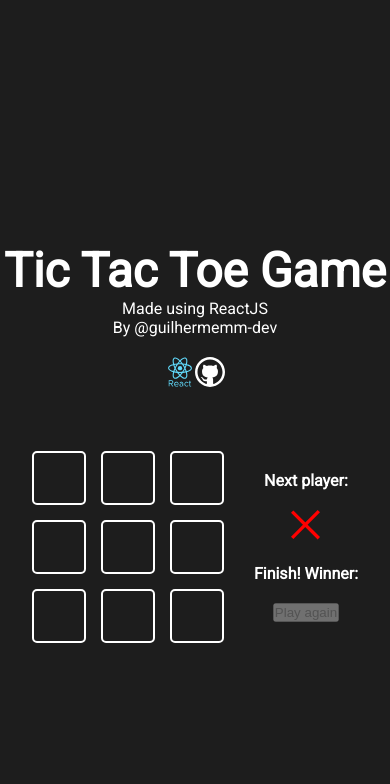
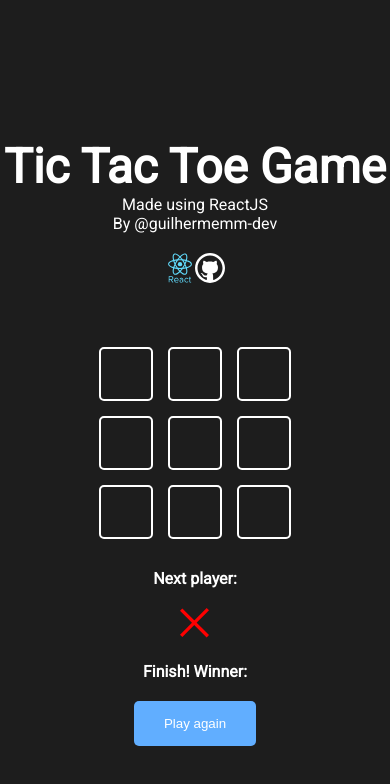
Before and after one commit to gmartins-dev/reactProjeto1, a Next.js app: page / in a window 390 px wide. Shown: the top 784 px of the page. Built offline with nearby package versions, Linux system fonts and the light colour scheme.

Commit message:
aula responsividade final

```diff
--- a/src/components/button/Button.module.css
+++ b/src/components/button/Button.module.css
@@ -1,5 +1,25 @@
 
 
 .button{
+    padding: 15px 30px;
+    border-radius: 5px;
+    cursor: pointer;
+    border: none;
+    background-color: blue;
+    color: white;
+}
+
+
+
+.button:hover{
+
+    background-color: aqua;
 
 }
+
+.button:disabled{
+
+    cursor: default;
+    background-color: #61AEFF;
+
+}
--- a/src/components/game/Game.module.css
+++ b/src/components/game/Game.module.css
@@ -11,5 +11,14 @@
 
     display: flex;
     gap: 30px;
+    align-items: center;
 
 }
+
+@media screen and (max-width: 425px){
+
+    .gameContent {
+        flex-direction: column;
+    }
+
+}
--- a/src/components/gameinfo/GameInfo.module.css
+++ b/src/components/gameinfo/GameInfo.module.css
@@ -5,5 +5,5 @@
     flex-direction: column;
     align-items: center;
     gap: 20px;
-
+    min-width: 170px;
 }
```
